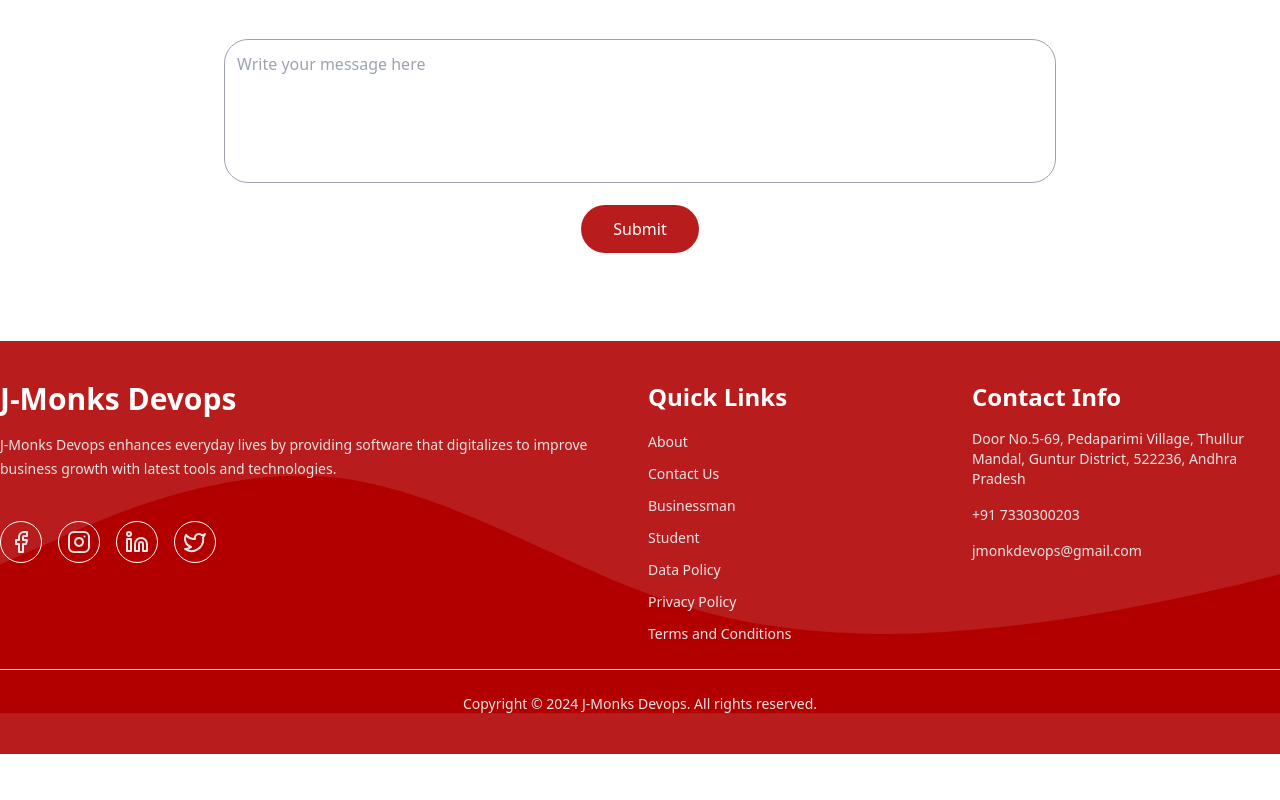
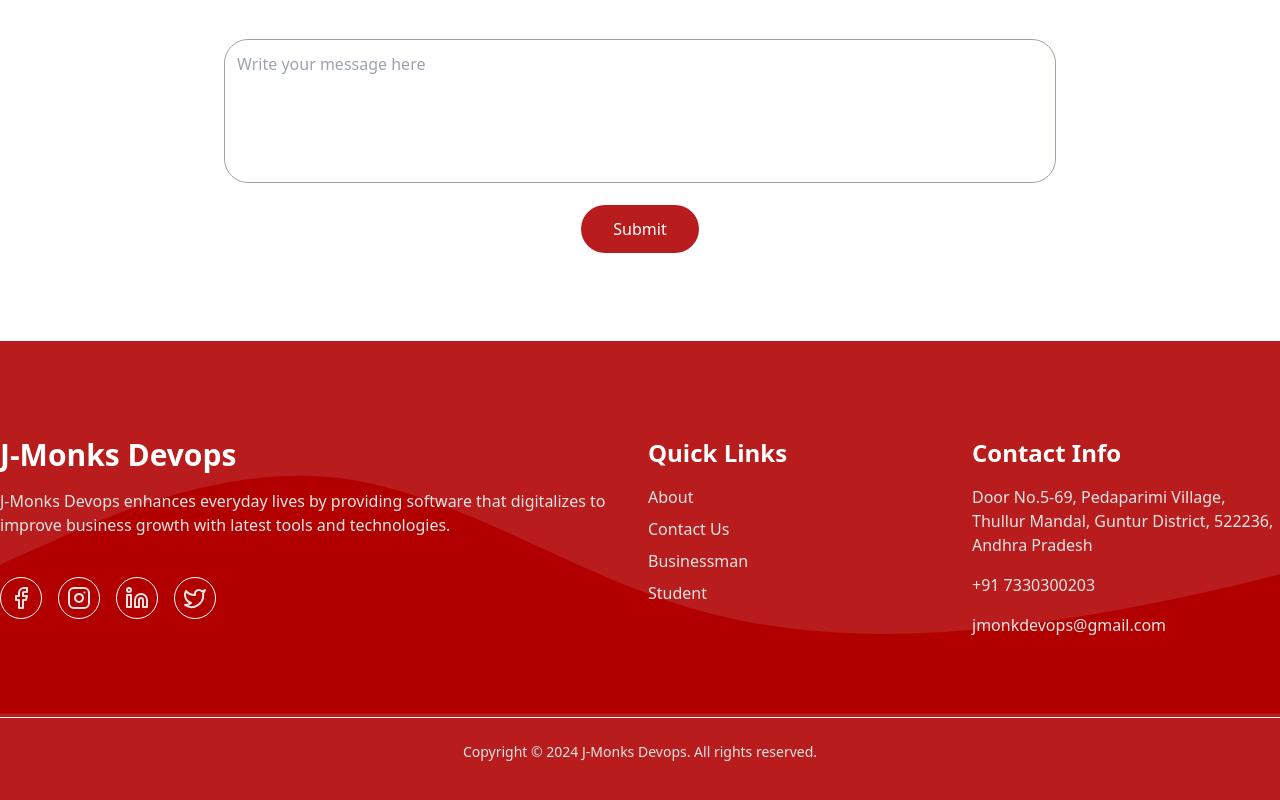
Before and after one commit to LeelaMohan217/J-Monk-Devops, a React (Vite) app: page /contact in a window 1280 px wide. Shown: the part 1278-2078 px from the top of the page. Before the commit the page ends 2032 px from the top, so only its background shows below. Built offline with nearby package versions, Linux system fonts and the light colour scheme.

Commit message:
footer updated

```diff
--- a/src/components/Footer.jsx
+++ b/src/components/Footer.jsx
@@ -13,12 +13,12 @@ const Footer = () => {
         </svg>
       </div>
       <div className="relative max-w-7xl mx-auto py-4 px-8 xl:px-0">
-        <div className="grid sm:grid-cols-2 gap-4 border-b border-neutral-100 py-6">
+        <div className="grid sm:grid-cols-2 gap-4 border-b border-neutral-100 py-10 lg:py-16 xl:py-20">
           <div className="flex flex-col gap-4">
             <h1 className="text-left text-3xl text-white font-bold">
               J-Monks Devops
             </h1>
-            <p className=" text-left text-neutral-200 text-sm font-extralight leading-6">
+            <p className=" text-left text-neutral-200 text-base font-extralight leading-6">
               J-Monks Devops enhances everyday lives by providing software that
               digitalizes to improve business growth with latest tools and
               technologies.
@@ -45,7 +45,7 @@ const Footer = () => {
                 {communityLinks.map((link, index) => (
                   <li key={index}>
                     <a
-                      className="text-neutral-200 text-sm hover:text-white font-extralight"
+                      className="text-neutral-200 text-base hover:text-white font-extralight"
                       href={link.href}
                     >
                       {link.text}
@@ -58,14 +58,14 @@ const Footer = () => {
               <h3 className="text-white text-2xl font-semibold mb-4">
                 Contact Info
               </h3>
-              <p className="text-neutral-200 text-sm font-extralight">
+              <p className="text-neutral-200 text-base font-extralight">
                 Door No.5-69, Pedaparimi Village, Thullur Mandal, Guntur
                 District, 522236, Andhra Pradesh
               </p>
-              <p className="text-neutral-200 text-sm font-extralight">
+              <p className="text-neutral-200 text-base font-extralight">
                 +91 7330300203
               </p>
-              <p className="text-neutral-200 text-sm font-extralight">
+              <p className="text-neutral-200 text-base font-extralight">
                 jmonkdevops@gmail.com
               </p>
             </div>
--- a/src/constants/index.jsx
+++ b/src/constants/index.jsx
@@ -115,9 +115,6 @@ export const communityLinks = [
   { href: "/contact", text: "Contact Us" },
   { href: "/businessman", text: "Businessman" },
   { href: "/student", text: "Student" },
-  { href: "#", text: "Data Policy" },
-  { href: "#", text: "Privacy Policy" },
-  { href: "#", text: "Terms and Conditions" },
 ];
 export const blogLinks = [{ href: "/blog", text: "Blogs" }];
 
```
